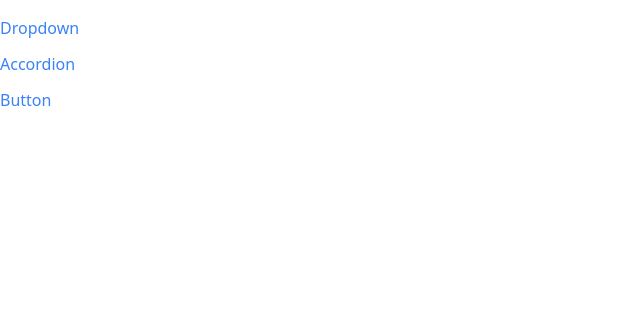
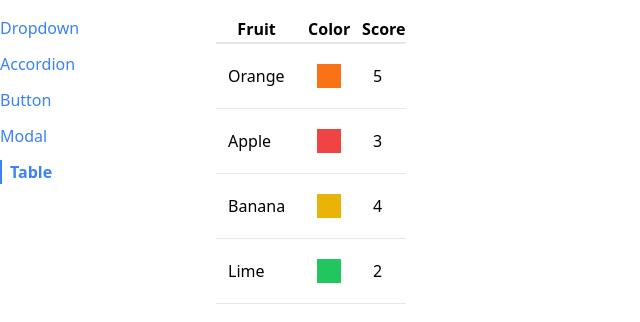
Before and after one commit to sharatkatwa/learning-react-components-inDepth, a React (Create React App) app: page /table in a window 1280 px wide. Shown: the top 322 px of the page, without its empty margins (0-640 px from the left). Built offline with nearby package versions, Linux system fonts and the light colour scheme.

Commit message:
created reusable modal component and table component along with their pages

```diff
--- a/public/index.html
+++ b/public/index.html
@@ -39,5 +39,6 @@
       To begin the development, run `npm start` or `yarn start`.
       To create a production bundle, use `npm run build` or `yarn build`.
     -->
+    <div class="modal-container"></div>
   </body>
 </html>
--- a/src/App.js
+++ b/src/App.js
@@ -3,20 +3,28 @@ import AccordionPage from './pages/AccordionPage'
 import DropdownPage from './pages/DropdownPage'
 import ButtonPage from './pages/ButtonPage'
 import Sidebar from './components/Sidebar'
+import ModalPage from './pages/ModalPage'
+import TablePage from './pages/TablePage'
 
 function App() {
   return (
     <div className='container mx-auto grid grid-cols-6 gap-4 mt-4'>
       <Sidebar />
       <div className='col-span-4'>
+        <Route path={'/'}>
+          <DropdownPage />
+        </Route>
         <Route path={'/accordion'}>
           <AccordionPage />
         </Route>
-        <Route path={'/dropdown'}>
-          <DropdownPage />
-        </Route>
         <Route path={'/button'}>
           <ButtonPage />
+        </Route>
+        <Route path={'/modal'}>
+          <ModalPage />
+        </Route>
+        <Route path={'/table'}>
+          <TablePage />
         </Route>
       </div>
     </div>
--- /dev/null
+++ b/src/components/Modal.js
@@ -0,0 +1,31 @@
+import { useEffect } from 'react'
+import ReactDOM from 'react-dom'
+
+function Modal({ onClose, children, actionBar }) {
+  useEffect(() => {
+    document.body.classList.add('overflow-hidden')
+    return () => {
+      document.body.classList.remove('overflow-hidden')
+    }
+  }, [])
+
+  return ReactDOM.createPortal(
+    <div>
+      <div
+        onClick={onClose}
+        className='fixed inset-0 bg-black opacity-50'
+      ></div>
+      <div className='fixed p-10 bg-white inset-y-28 inset-x-10 sm:inset-40 md:inset-x-60'>
+        <div className='flex flex-col justify-between h-full'>
+          {children}
+          <div onClick={onClose} className='flex justify-end'>
+            {actionBar}
+          </div>
+        </div>
+      </div>
+    </div>,
+    document.querySelector('.modal-container')
+  )
+}
+
+export default Modal
--- a/src/components/Sidebar.js
+++ b/src/components/Sidebar.js
@@ -2,9 +2,11 @@ import Link from './Link'
 
 function Sidebar() {
   const links = [
-    { label: 'Dropdown', path: '/dropdown' },
+    { label: 'Dropdown', path: '/' },
     { label: 'Accordion', path: '/accordion' },
     { label: 'Button', path: '/button' },
+    { label: 'Modal', path: '/modal' },
+    { label: 'Table', path: '/table' },
   ]
   const renderedLinks = links.map((link) => {
     return (
--- /dev/null
+++ b/src/components/Table.js
@@ -0,0 +1,32 @@
+import React from 'react'
+
+function Table({ data, config, keyFn }) {
+  const renderedRows = data.map((rowData) => {
+    const renderedCells = config.map((column) => {
+      return (
+        <td key={column.label} className='p-3'>
+          {column.render(rowData)}
+        </td>
+      )
+    })
+    return (
+      <tr className='border-b' key={keyFn(rowData)}>
+        {renderedCells}
+      </tr>
+    )
+  })
+
+  const renderedHeaders = config.map((column) => {
+    return <th key={column.label}>{column.label}</th>
+  })
+  return (
+    <table className='table-auto border-spacing-2'>
+      <thead>
+        <tr className='border-b-2'>{renderedHeaders}</tr>
+      </thead>
+      <tbody>{renderedRows}</tbody>
+    </table>
+  )
+}
+
+export default Table
--- /dev/null
+++ b/src/pages/ModalPage.js
@@ -0,0 +1,31 @@
+import { useState } from 'react'
+import Button from '../components/Button'
+import Modal from '../components/Modal'
+
+function ModalPage() {
+  const [showModal, setShowModal] = useState(false)
+  const handleClick = () => {
+    setShowModal(!showModal)
+  }
+
+  const actionBar = (
+    <div>
+      <Button primary>Accept</Button>
+    </div>
+  )
+  const modal = (
+    <Modal onClose={handleClick} actionBar={actionBar}>
+      Here is the important agreement for you to accept.
+    </Modal>
+  )
+  return (
+    <div>
+      <Button primary onClick={handleClick}>
+        Show Modal
+      </Button>
+      {showModal && modal}
+    </div>
+  )
+}
+
+export default ModalPage
--- /dev/null
+++ b/src/pages/TablePage.js
@@ -0,0 +1,30 @@
+import Table from '../components/Table'
+
+function TablePage() {
+  const data = [
+    { name: 'Orange', color: 'bg-orange-500', score: '5' },
+    { name: 'Apple', color: 'bg-red-500', score: '3' },
+    { name: 'Banana', color: 'bg-yellow-500', score: '4' },
+    { name: 'Lime', color: 'bg-green-500', score: '2' },
+  ]
+  const config = [
+    { label: 'Fruit', render: (fruit) => fruit.name },
+    {
+      label: 'Color',
+      render: (fruit) => <div className={`p-3 m-2 ${fruit.color}`}></div>,
+    },
+    { label: 'Score', render: (fruit) => fruit.score },
+  ]
+
+  const keyFn = (fruit) => {
+    return fruit.name
+  }
+
+  return (
+    <div>
+      <Table data={data} config={config} keyFn={keyFn} />
+    </div>
+  )
+}
+
+export default TablePage
```
